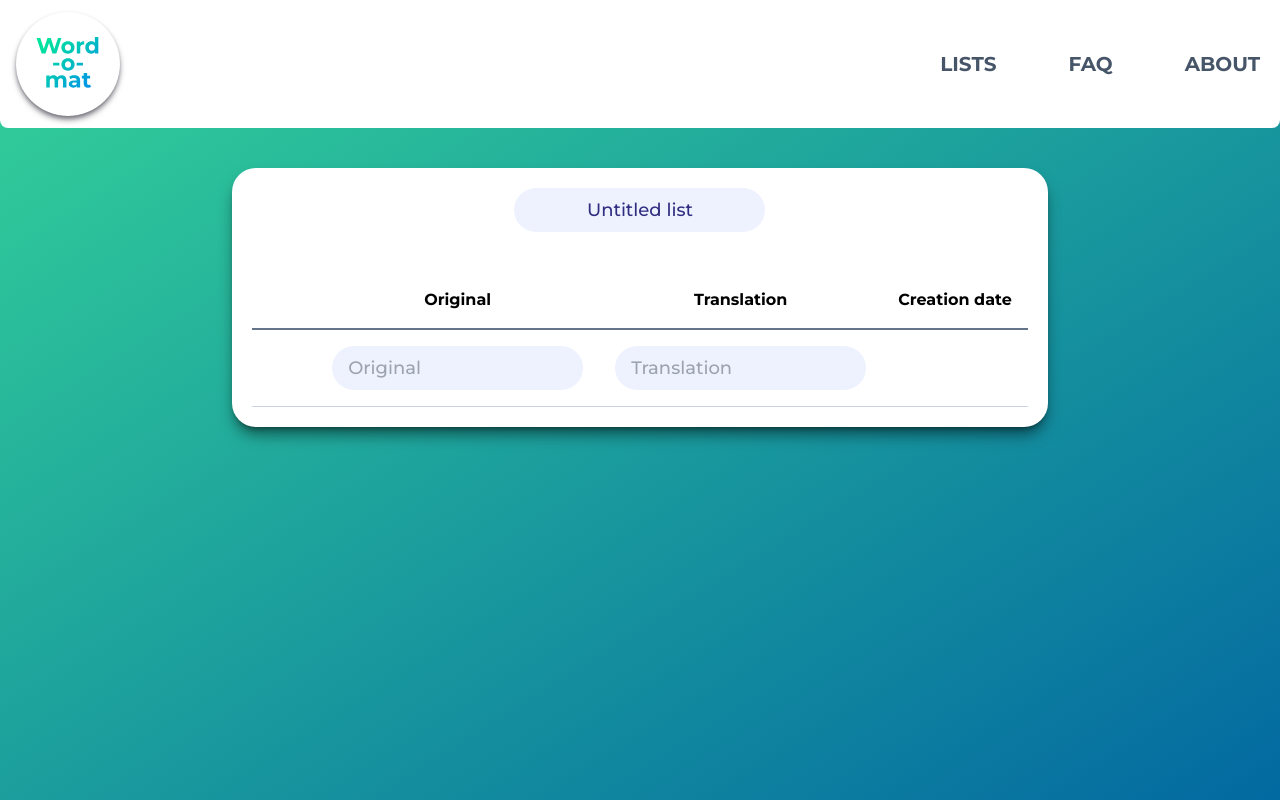
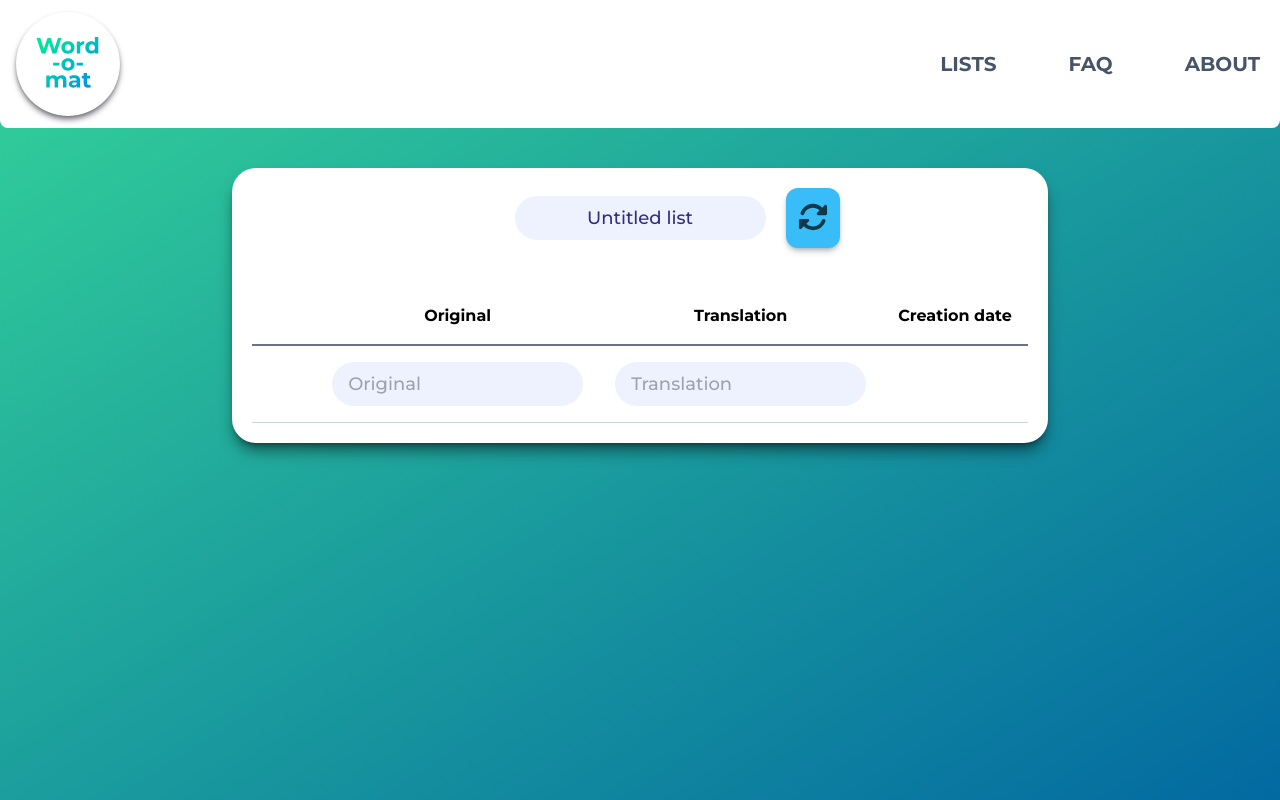
Before and after one commit to Martiinii/word-o-mat, a Next.js app: page /edit/new in a window 1280 px wide. Built offline with nearby package versions, Linux system fonts and the light colour scheme.

Commit message:
Added button to flip words

```diff
--- a/components/NewList/NewListContainer.js
+++ b/components/NewList/NewListContainer.js
@@ -3,6 +3,9 @@ import Table from "./Table";
 import useInput from '../useInput';
 import { useEffect } from "react";
 import { motion } from "framer-motion";
+import ButtonComponent from "../ButtonComponent";
+import { FontAwesomeIcon } from "@fortawesome/react-fontawesome";
+import { faRotate } from "@fortawesome/free-solid-svg-icons";
 
 const NewListContainer = ({ ready, title, updateTitle, words, updateWords }) => {
     const [titleInputValue, titleInput, setTitleInput] = useInput({ placeholder: 'Title', className: 'text-center' })
@@ -15,13 +18,28 @@ const NewListContainer = ({ ready, title, updateTitle, words, updateWords }) =>
         updateTitle(titleInputValue);
     }, [titleInputValue]);
 
+    const flipWords = () => {
+        let temp = { ...words };
+        temp.ids.forEach(id => {
+            [temp[id].orig, temp[id].trans] = [temp[id].trans, temp[id].orig];
+        });
+
+        updateWords(temp);
+    }
+
 
     return (
         <ContainerMotion className="max-w-full text-center bg-white p-5">
-            <motion.div layout>
+            <motion.div layout className="flex gap-5 justify-center items-center">
+                <div className="flex-1" />
                 {titleInput}
+                <div className="flex-1 text-left">
+                    <ButtonComponent className="text-xl md:text-3xl bg-sky-400 hover:bg-sky-500 focus:ring-sky-400" onClick={flipWords}>
+                        <FontAwesomeIcon icon={faRotate} className="opacity-70" />
+                    </ButtonComponent>
+                </div>
             </motion.div>
-                <Table words={words} setWords={updateWords} />
+            <Table words={words} setWords={updateWords} />
         </ContainerMotion>
 
     )
```
